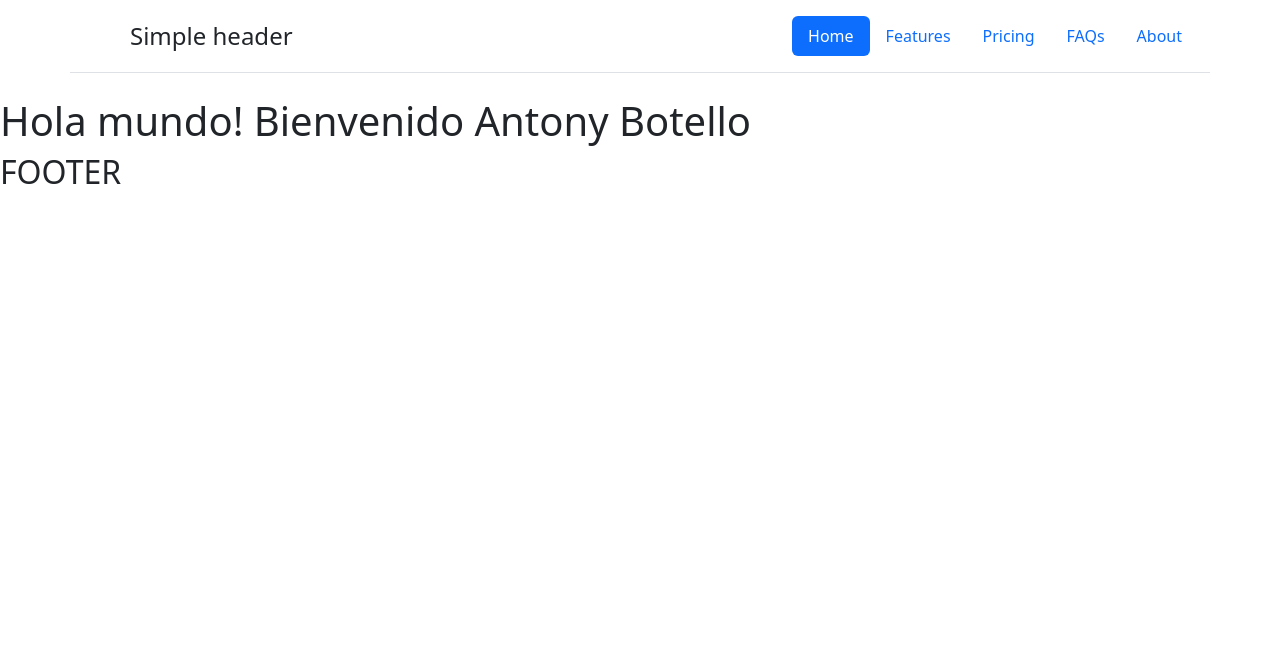
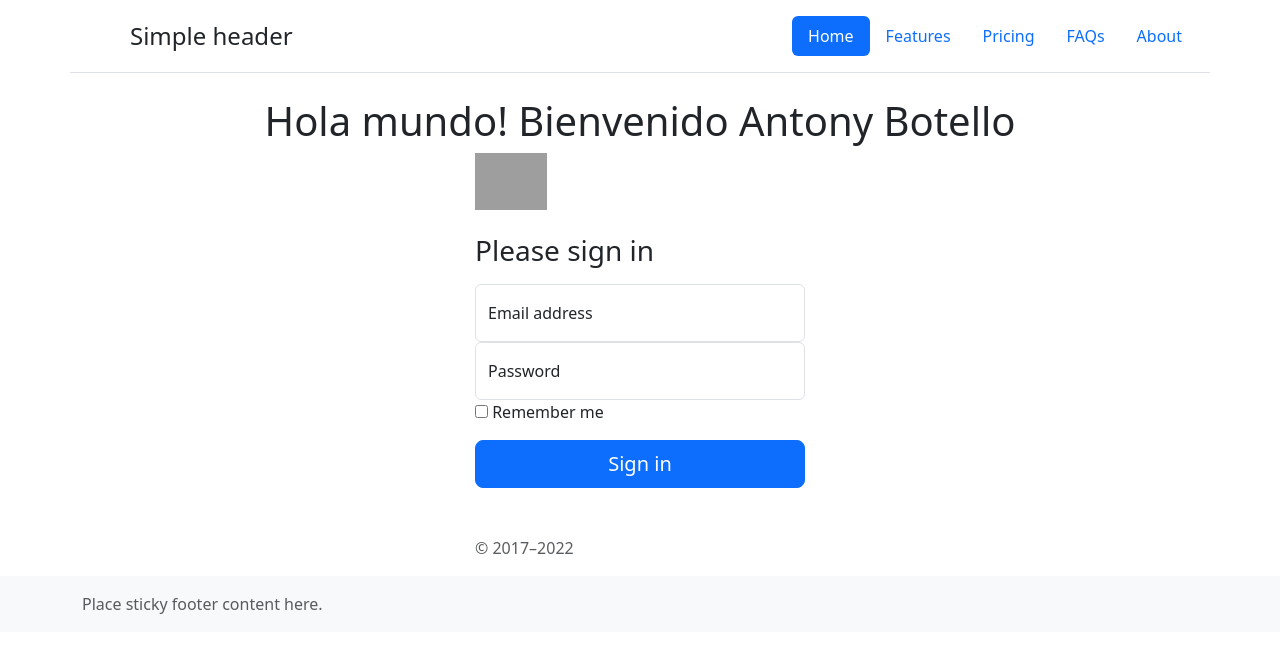
Before and after one commit to antonybotello/django-virtual, a Django app: page / in a window 1280 px wide. Shown: the top 653 px of the page. Run offline with Django 4.2, Linux system fonts and the light colour scheme; some libraries are stand-ins or nearby versions; grey boxes are pictures that could not be loaded.

Commit message:
plantilla

```diff
--- a/general/templates/index.html
+++ b/general/templates/index.html
@@ -1,5 +1,28 @@
 {% extends 'partials/body.html' %}
 
 {% block contenido %}
-<h1>Hola mundo! Bienvenido {{nombres}}</h1>
+<h1 class="w-100 text-center">Hola mundo! Bienvenido {{nombres}}</h1>
+<main class="form-signin w-100 m-auto" style="max-width: 330px;">
+    <form>
+      <img class="mb-4" src="/docs/5.2/assets/brand/bootstrap-logo.svg" alt="" width="72" height="57">
+      <h1 class="h3 mb-3 fw-normal">Please sign in</h1>
+
+      <div class="form-floating">
+        <input type="email" class="form-control" id="floatingInput" placeholder="name@example.com">
+        <label for="floatingInput">Email address</label>
+      <div data-lastpass-icon-root="true" style="position: relative !important; height: 0px !important; width: 0px !important; float: left !important;"></div></div>
+      <div class="form-floating">
+        <input type="password" class="form-control" id="floatingPassword" placeholder="Password">
+        <label for="floatingPassword">Password</label>
+      <div data-lastpass-icon-root="true" style="position: relative !important; height: 0px !important; width: 0px !important; float: left !important;"></div></div>
+
+      <div class="checkbox mb-3">
+        <label>
+          <input type="checkbox" value="remember-me"> Remember me
+        </label>
+      </div>
+      <button class="w-100 btn btn-lg btn-primary" type="submit">Sign in</button>
+      <p class="mt-5 mb-3 text-muted">© 2017–2022</p>
+    </form>
+  </main>
 {% endblock contenido %}
--- a/general/templates/partials/footer.html
+++ b/general/templates/partials/footer.html
@@ -1,5 +1,7 @@
 <!-- Aquí empieza el footer -->
-<section>
-    <h2>FOOTER</h2>
-</section>
+<footer class="footer mt-auto py-3 bg-light">
+    <div class="container">
+      <span class="text-muted">Place sticky footer content here.</span>
+    </div>
+  </footer>
 <!-- Aquí termina el footer -->
```
